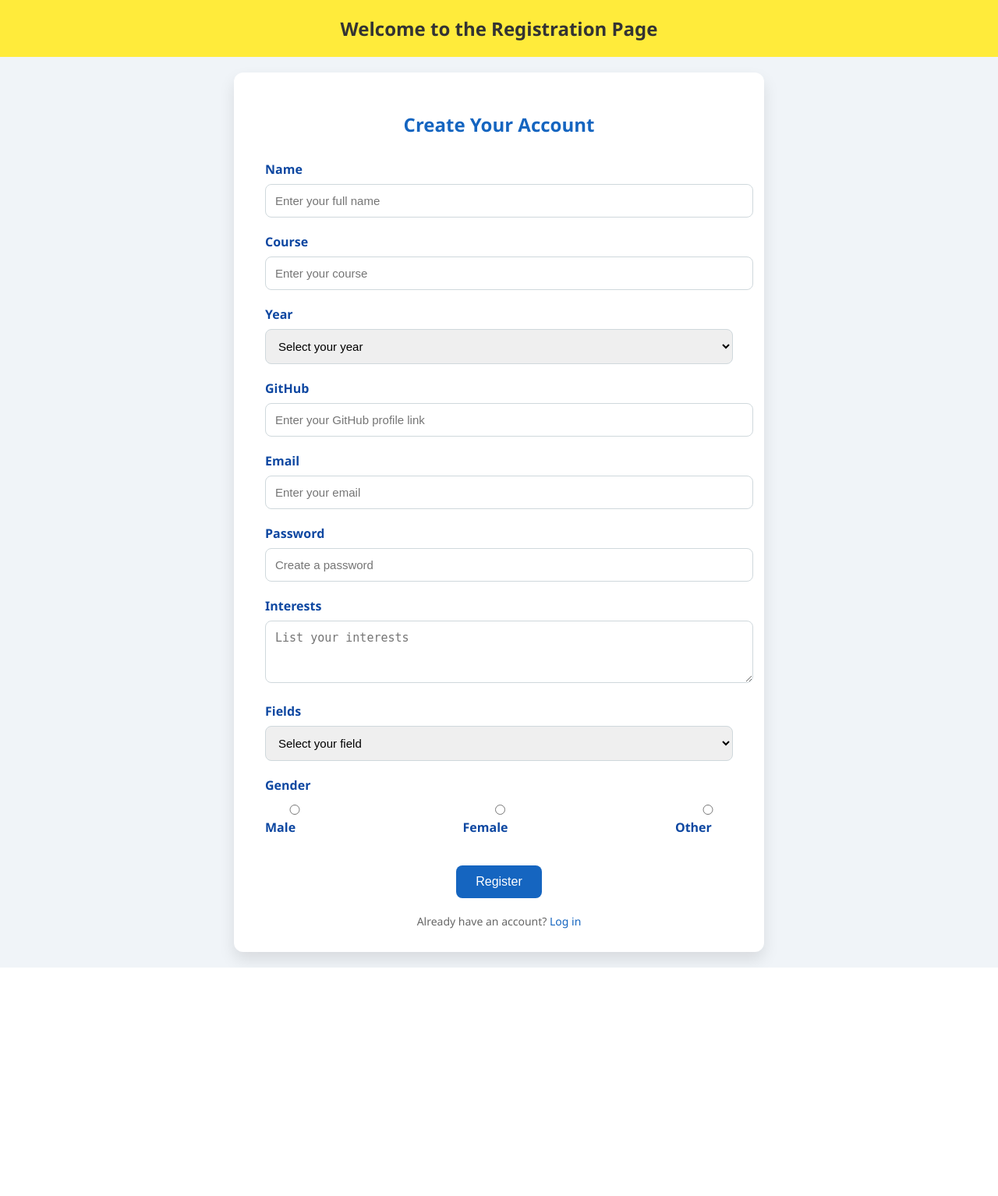
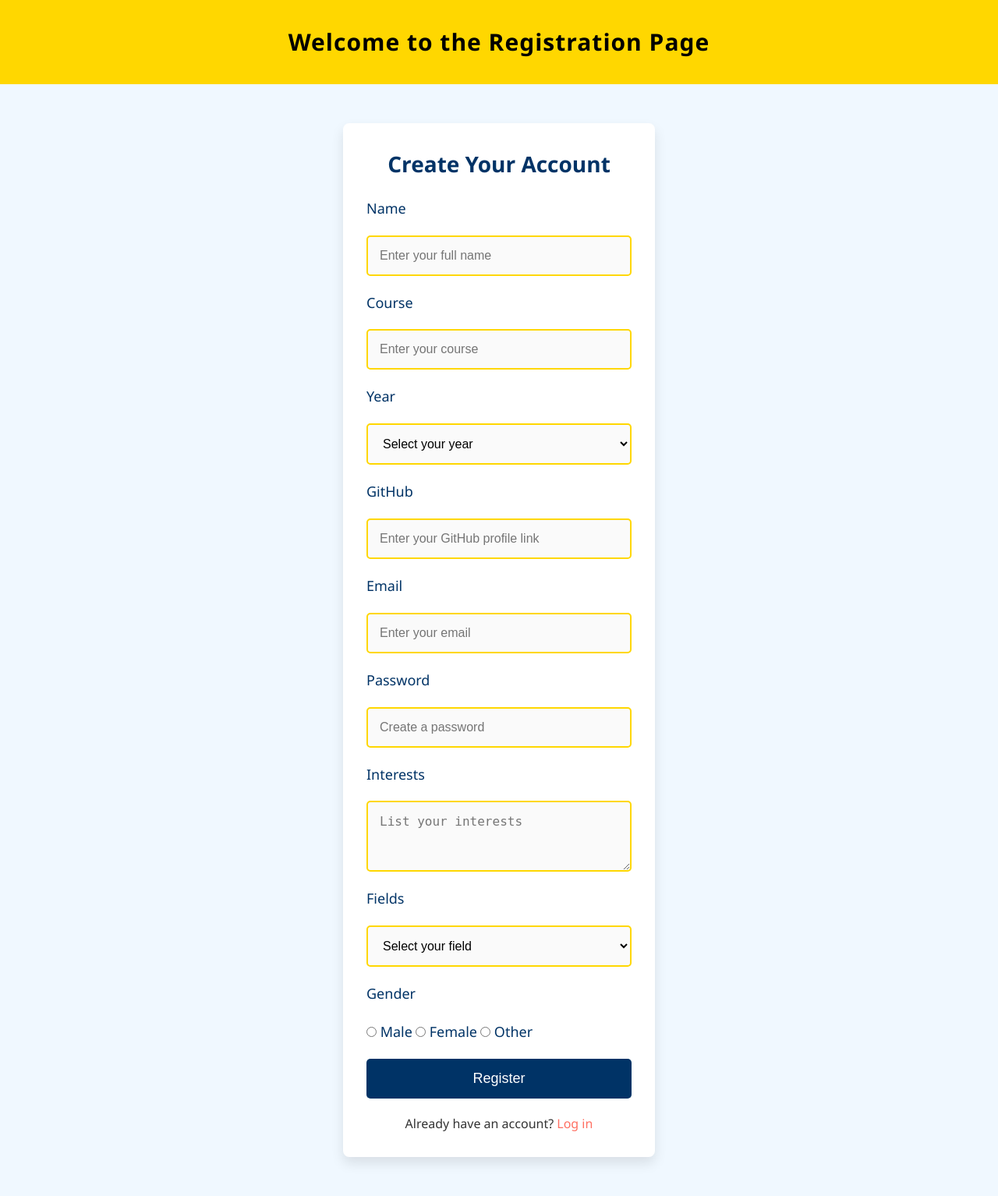
Before and after one commit to willholyhasted/SSE_group_project, a Flask app: template src/templates/register_page.html in a window 1280 px wide. Shown: the whole page at 78% size. Before the commit the page ends 1241 px from the top, so only its background shows below. Run offline with Flask 3, Linux system fonts and the light colour scheme; the template is opened without the code that fills it, so the values that code supplies are empty.

Commit message:
completeregisterpageprojectpage

```diff
--- a/src/templates/register_page.html
+++ b/src/templates/register_page.html
@@ -5,120 +5,123 @@
     <meta name="viewport" content="width=device-width, initial-scale=1.0">
     <title>Register</title>
     <style>
+        * {
+            margin: 0;
+            padding: 0;
+            box-sizing: border-box;
+        }
+
         body {
             font-family: 'Segoe UI', Tahoma, Geneva, Verdana, sans-serif;
-            margin: 0;
-            padding: 0;
-            background: #f0f4f8; /* Light background */
+            background-color: #f0f8ff; /* Light blue background */
             color: #333;
+            line-height: 1.6;
         }
-        .banner {
-            background-color: #ffeb3b; /* Yellow banner */
-            padding: 20px;
+
+        .header {
+            background-color: #ffd700; /* Vibrant yellow */
+            color: black;
+            padding: 30px 0;
             text-align: center;
-            font-size: 24px;
-            font-weight: bold;
-            color: #333;
+            font-size: 30px;
+            letter-spacing: 1px;
+            font-weight: 600; /* Same font weight as 'Create Your Account' */
         }
-        .register-container {
-            background: white;
-            margin: 20px auto;
-            padding: 30px 40px;
-            border-radius: 12px;
-            box-shadow: 0 10px 20px rgba(0, 0, 0, 0.1);
-            max-width: 600px;
-            overflow-y: auto;
+
+        .container {
+            max-width: 400px;
+            margin: 50px auto;
+            padding: 30px;
+            background-color: white;
+            border-radius: 8px;
+            box-shadow: 0 8px 16px rgba(0, 0, 0, 0.1);
         }
+
         h2 {
             text-align: center;
-            margin-bottom: 30px;
-            color: #1565c0; /* Blue title */
+            font-size: 28px;
+            color: #003366; /* Deep blue */
+            margin-bottom: 20px;
+            font-weight: 600; /* Same font weight as the header */
         }
-        .form-group {
-            margin-bottom: 20px;
+
+        form {
+            display: flex;
+            flex-direction: column;
+            gap: 20px;
         }
-        .form-group label {
-            display: block;
-            margin-bottom: 8px;
-            font-weight: bold;
-            color: #0d47a1;
+
+        label {
+            font-size: 18px;
+            color: #003366;
         }
-        .form-group input,
-        .form-group select,
-        .form-group textarea {
-            width: 100%;
-            padding: 12px;
-            font-size: 15px;
-            border: 1px solid #cfd8dc;
-            border-radius: 8px;
-            transition: 0.3s ease;
+
+        input[type="text"],
+        input[type="password"],
+        input[type="url"],
+        input[type="email"],
+        select,
+        textarea {
+            padding: 15px;
+            font-size: 16px;
+            border: 2px solid #ffd700; /* Matching yellow */
+            border-radius: 5px;
+            background-color: #fafafa;
+            transition: border-color 0.3s ease;
         }
-        .form-group input:focus,
-        .form-group select:focus,
-        .form-group textarea:focus {
-            border-color: #1565c0;
+
+        input[type="text"]:focus,
+        input[type="password"]:focus,
+        input[type="url"]:focus,
+        input[type="email"]:focus,
+        select:focus,
+        textarea:focus {
+            border-color: #003366; /* Blue border on focus */
             outline: none;
-            box-shadow: 0 0 8px rgba(21, 101, 192, 0.2);
         }
-        .form-group textarea {
-            resize: vertical;
-        }
-        .gender-options {
-            display: flex;
-            justify-content: space-between;
-            gap: 10px;
-            margin-top: 10px;
-        }
-        .gender-options input {
-            margin-right: 5px;
-        }
-        .form-actions {
-            text-align: center;
-            margin-top: 30px;
-        }
-        .form-actions button {
-            background-color: #1565c0;
+
+        button {
+            padding: 15px;
+            font-size: 18px;
+            background-color: #003366; /* Deep blue */
             color: white;
             border: none;
-            padding: 12px 25px;
-            border-radius: 8px;
+            border-radius: 5px;
+            cursor: pointer;
+            transition: background-color 0.3s ease;
+        }
+
+        button:hover {
+            background-color: #00508b; /* Darker blue */
+        }
+
+        .register-link {
+            text-align: center;
+            margin-top: 20px;
+        }
+
+        .register-link a {
             font-size: 16px;
-            cursor: pointer;
-            transition: all 0.3s ease;
-        }
-        .form-actions button:hover {
-            background-color: #0d47a1;
-            transform: scale(1.05);
-        }
-        footer {
-            margin-top: 20px;
-            text-align: center;
-            font-size: 14px;
-            color: #666;
-        }
-        footer a {
-            color: #1565c0;
+            color: #ff6f61; /* Coral red */
             text-decoration: none;
         }
-        footer a:hover {
+
+        .register-link a:hover {
             text-decoration: underline;
         }
     </style>
 </head>
 <body>
-    <div class="banner">Welcome to the Registration Page</div>
-    <div class="register-container">
+    <div class="header">Welcome to the Registration Page</div>
+    <div class="container">
         <h2>Create Your Account</h2>
         <form>
-            <div class="form-group">
             <label for="name">Name</label>
             <input type="text" id="name" name="name" placeholder="Enter your full name" required>
-            </div>
-            <div class="form-group">
+
             <label for="course">Course</label>
             <input type="text" id="course" name="course" placeholder="Enter your course" required>
-            </div>
-            <div class="form-group">
+
             <label for="year">Year</label>
             <select id="year" name="year" required>
                 <option value="">Select your year</option>
@@ -127,24 +130,19 @@
                 <option value="3">3rd Year</option>
                 <option value="4">4th Year</option>
             </select>
-            </div>
-            <div class="form-group">
+
             <label for="github">GitHub</label>
             <input type="url" id="github" name="github" placeholder="Enter your GitHub profile link">
-            </div>
-            <div class="form-group">
+
             <label for="email">Email</label>
             <input type="email" id="email" name="email" placeholder="Enter your email" required>
-            </div>
-            <div class="form-group">
+
             <label for="password">Password</label>
             <input type="password" id="password" name="password" placeholder="Create a password" required>
-            </div>
-            <div class="form-group">
+
             <label for="interests">Interests</label>
             <textarea id="interests" name="interests" placeholder="List your interests" rows="3"></textarea>
-            </div>
-            <div class="form-group">
+
             <label for="field">Fields</label>
             <select id="field" name="field" required>
                 <option value="">Select your field</option>
@@ -154,22 +152,19 @@
                 <option value="Business">Business</option>
                 <option value="Science">Science</option>
             </select>
-            </div>
-            <div class="form-group">
+
             <label>Gender</label>
-                <div class="gender-options">
+            <div>
                 <label><input type="radio" id="male" name="gender" value="Male" required> Male</label>
                 <label><input type="radio" id="female" name="gender" value="Female" required> Female</label>
                 <label><input type="radio" id="other" name="gender" value="Other" required> Other</label>
             </div>
+
+            <button type="submit">Register</button>
+        </form>
+        <div class="register-link">
+            Already have an account? <a href="#">Log in</a>
         </div>
-            <div class="form-actions">
-                <button type="submit">Register</button>
-            </div>
-        </form>
-        <footer>
-            Already have an account? <a href="#">Log in</a>
-        </footer>
     </div>
 </body>
 </html>
```
Also changed, not shown: src/templates/project_page.html (+83 -58 lines). Lines whose indentation alone changed are shown as unchanged.
